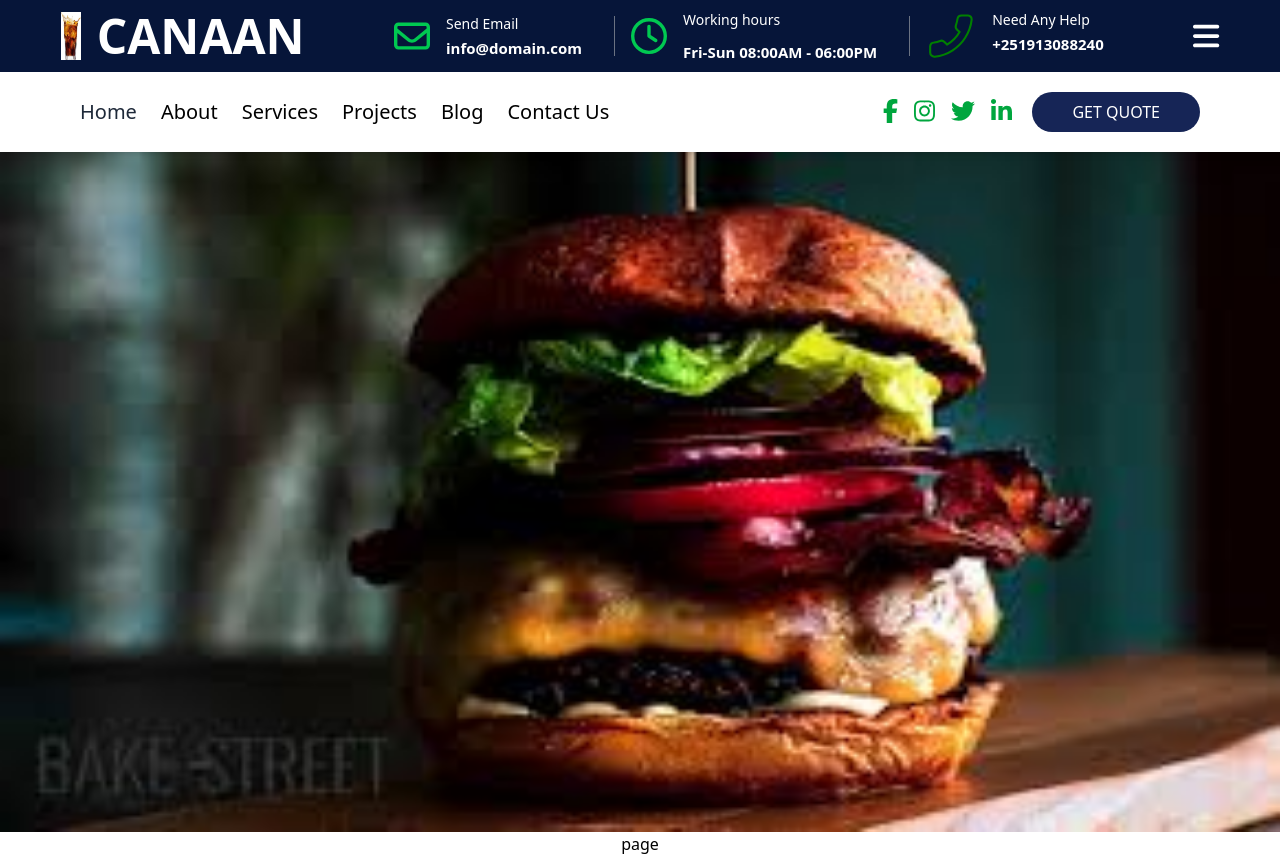
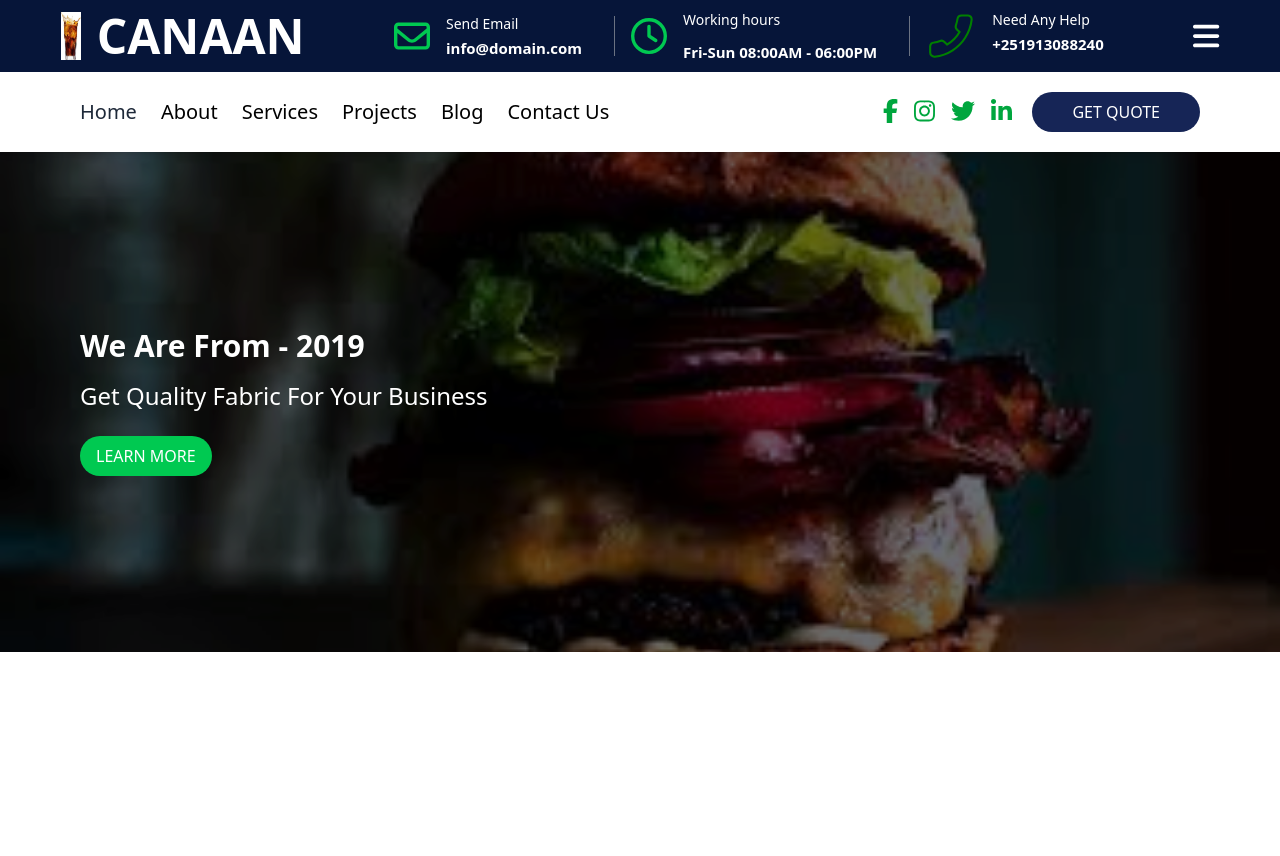
Before and after one commit to BetelTagesse/Kenean-Garment, a Next.js app: page / in a window 1280 px wide. After the commit the page ends 800 px from the top, so only its background shows below. Built offline with nearby package versions, Linux system fonts and the light colour scheme.

Commit message:
sliding-image done

```diff
--- a/app/globals.css
+++ b/app/globals.css
@@ -14,6 +14,7 @@
   .main-header {
     @apply bg-[#061539] text-white py-2 px-4;
   }
+
 }
 
 @theme {
--- a/app/page.js
+++ b/app/page.js
@@ -1,20 +1,12 @@
-import Image from "next/image";
-import { FontAwesomeIcon } from "@fortawesome/react-fontawesome";
-import { faEnvelope } from "@fortawesome/free-solid-svg-icons";
-import { SlidingImage } from "@/components/home/sliding_image";
+import { SlidingImage } from "@/components/home/sliding_image.jsx";
+import { Button } from "@/shared/button";
 
 export default function Home() {
   return (
-    <>
-      <div className="text-center">
-        <SlidingImage /> page
-      </div>
-      {/* <div>
-        <FontAwesomeIcon
-          icon={faEnvelope}
-          className="text-green-500 text-3xl"
-        />
-      </div> */}
-    </>
+    <SlidingImage>
+      <h2 className="text-3xl font-bold mb-4">We Are From - 2019</h2>
+      <h2 className="text-2xl mb-6">Get Quality Fabric For Your Business</h2>
+      <Button className="bg-green-500">LEARN MORE</Button>
+    </SlidingImage>
   );
 }
--- a/src/components/home/sliding_image.jsx
+++ b/src/components/home/sliding_image.jsx
@@ -1,33 +1,39 @@
 "use client";
-import Image from "next/image";
 import { useEffect, useState } from "react";
 import cola from "../../images/cola.png";
 import burger from "../../images/bbq_burger.png";
 
-export const SlidingImage = () => {
+export const SlidingImage = ({ children }) => {
   const images = [
-    { src: cola, alt: "image 1" },
-    { src: burger, alt: "image 2" },
+    { src: cola.src, alt: "image 1" },
+    { src: burger.src, alt: "image 2" },
   ];
 
   const [currentIndex, setCurrentIndex] = useState(0);
 
   useEffect(() => {
     const intervalId = setInterval(() => {
-      setCurrentIndex((prevIndex) => (prevIndex + 1) % images.length);
+      setCurrentIndex((prev) => (prev + 1) % images.length);
     }, 3000);
 
-    // Cleanup interval when component unmounts
     return () => clearInterval(intervalId);
   }, []);
 
   return (
-    <div>
-      <Image
-        src={images[currentIndex].src}
-        alt={images[currentIndex].alt}
-        className="w-full max-h-170"
+    <div className="relative w-full h-[500px] overflow-hidden">
+      {/* background image */}
+      <div
+        className="absolute inset-0 bg-center bg-cover brightness-50"
+        style={{ backgroundImage: `url(${images[currentIndex].src})` }}
       />
+
+      {/* bluish filter */}
+      <div className="absolute inset-0 bg-blue-900 opacity-20 mix-blend-multiply" />
+
+      {/* Content */}
+      <div className="relative flex flex-col justify-center items-start h-full text-white p-20">
+        {children}
+      </div>
     </div>
   );
 };
--- a/src/shared/Button.jsx
+++ b/src/shared/Button.jsx
@@ -1,3 +1,9 @@
 export const Button = ({ children, className }) => {
-  return <button className={`${className}`}>{children}</button>;
+  return (
+    <button
+      className={` bg-[#061539] text-white py-2 px-4 hover:bg-blue-950 rounded-full ${className}`}
+    >
+      {children}
+    </button>
+  );
 };
```
